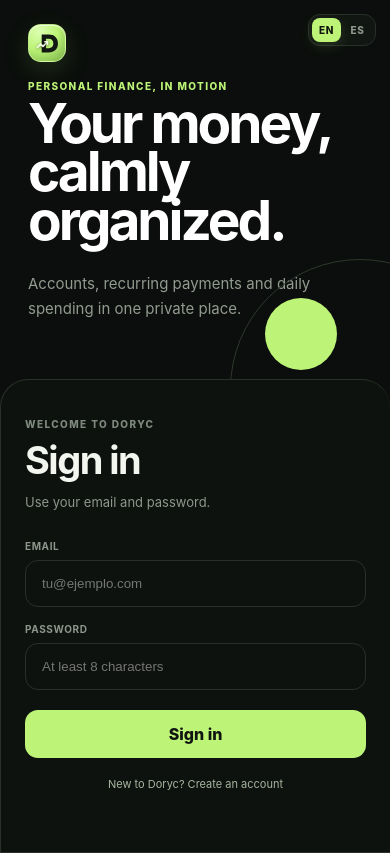
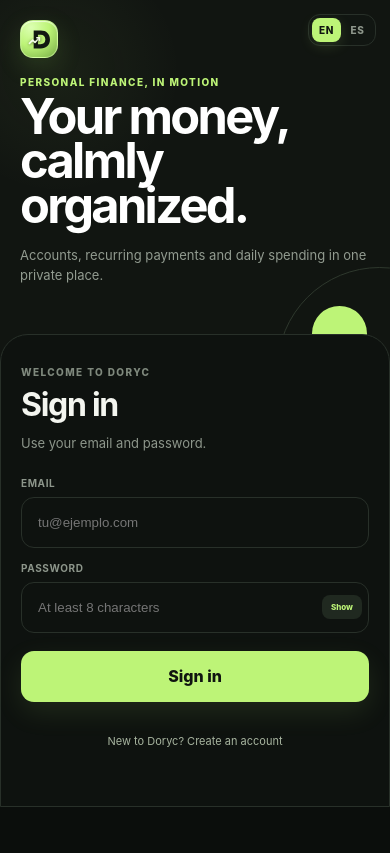
Before and after one commit to r1xt3r/doryc-finance, a Next.js app: page /login in a window 390 px wide. Built offline with nearby package versions, Linux system fonts and the light colour scheme; no server answers.

Commit message:
Polish sign-in and activate experience settings

```diff
--- a/app/globals.css
+++ b/app/globals.css
@@ -440,6 +440,56 @@
 .field-help { display:block; margin-top:1px; color:var(--muted); font-size:10px; line-height:1.45; }
 @media (max-width:520px) { .topbar-actions { gap:6px; }.language-selector button { min-width:29px; padding:6px 5px; }.auth-language { top:14px; right:14px; } }
 
+/* Functional experience preferences */
+.experience-trigger svg { display:block; }
+.experience-popover { width:286px; padding:18px; }
+.experience-group { margin-top:16px; }
+.experience-group>span { display:block; margin-bottom:7px; color:var(--muted); font-size:8px; font-weight:800; letter-spacing:.08em; text-transform:uppercase; }
+.theme-options { display:grid; grid-template-columns:repeat(3,1fr); gap:7px; }
+.theme-options button { position:relative; display:grid; justify-items:center; gap:6px; min-width:0; padding:9px 5px; border:1px solid var(--line); border-radius:10px; background:var(--panel); color:var(--ink); cursor:pointer; }
+.theme-options button.active,.motion-options button.active { border-color:var(--mint); box-shadow:inset 0 0 0 1px color-mix(in srgb,var(--mint) 20%,transparent); }
+.theme-options i { display:block; width:31px; height:23px; border:1px solid rgba(255,255,255,.16); border-radius:7px; }
+.theme-options b { overflow:hidden; max-width:100%; font-size:8px; text-overflow:ellipsis; white-space:nowrap; }
+.theme-options em { position:absolute; top:5px; right:6px; color:var(--mint); font-size:8px; font-style:normal; }
+.motion-options { display:grid; grid-template-columns:1fr 1fr; gap:7px; }
+.motion-options button { display:grid; gap:3px; min-width:0; padding:10px; border:1px solid var(--line); border-radius:10px; background:var(--panel); color:var(--ink); text-align:left; cursor:pointer; }
+.motion-options b { font-size:9px; }.motion-options small { color:var(--muted); font-size:7px; line-height:1.35; }
+.experience-saved { display:flex; align-items:center; gap:6px; margin:14px 0 0; color:var(--muted); font-size:7px; }.experience-saved i { width:6px; height:6px; border-radius:50%; background:var(--mint); box-shadow:0 0 8px color-mix(in srgb,var(--mint) 55%,transparent); }
+html[data-theme="midnight"] .dashboard,html[data-theme="midnight"] .auth-shell { background:radial-gradient(circle at 80% 0,rgba(128,186,255,.08),transparent 28%),#090d13; }
+html[data-theme="midnight"] .overview-links button,html[data-theme="midnight"] .quick-actions button,html[data-theme="midnight"] .card-cash-flow,html[data-theme="midnight"] .experience-popover,html[data-theme="midnight"] .notification-popover { background:#0d1520; }
+html[data-theme="warm"] .dashboard,html[data-theme="warm"] .auth-shell { background:radial-gradient(circle at 80% 0,rgba(244,196,119,.09),transparent 28%),#17130f; }
+html[data-theme="warm"] .overview-links button,html[data-theme="warm"] .quick-actions button,html[data-theme="warm"] .card-cash-flow,html[data-theme="warm"] .experience-popover,html[data-theme="warm"] .notification-popover { background:#1c1712; }
+
+/* A calmer, clearer sign-in experience */
+.auth-brand { background:radial-gradient(circle at 15% 20%,rgba(189,244,119,.055),transparent 28%),#111511; }
+.auth-points { display:grid; grid-template-columns:repeat(3,minmax(0,1fr)); gap:9px; width:min(590px,100%); margin-top:40px; }
+.auth-points span { display:grid; gap:6px; padding-top:10px; border-top:1px solid #344034; color:var(--mint); font-size:8px; }
+.auth-points b { color:#c5cdc3; font-size:9px; font-weight:600; }
+.auth-card .save-button { min-height:51px; border-radius:13px; box-shadow:0 10px 28px rgba(189,244,119,.1); }
+.password-field { position:relative; }.password-field input { padding-right:74px; }.password-field button { position:absolute; top:50%; right:7px; transform:translateY(-50%); padding:7px 9px; border:0; border-radius:8px; background:#202920; color:var(--mint); font-size:8px; font-weight:800; cursor:pointer; }
+.mode-switch { min-height:42px; }
+@media (max-width:900px) {
+  .auth-shell { min-height:100svh; align-content:start; }
+  .auth-brand { min-height:0; padding:88px 24px 74px; }
+  .auth-brand h1 { max-width:470px; font-size:clamp(44px,11vw,64px); line-height:.91; }
+  .auth-brand>p:last-of-type { max-width:390px; margin-top:20px; }
+  .auth-points { margin-top:26px; }
+  .auth-panel { position:relative; z-index:2; margin-top:-28px; padding:38px 24px max(52px,env(safe-area-inset-bottom)); border-right:1px solid var(--line); border-radius:28px 28px 0 0; }
+}
+@media (max-width:520px) {
+  .auth-brand { padding:76px 20px 58px; }
+  .auth-brand>.brand-mark { top:20px; left:20px; }
+  .auth-brand h1 { font-size:clamp(39px,12.5vw,52px); letter-spacing:-.055em; }
+  .auth-brand>p:last-of-type { margin-top:17px; font-size:13px; line-height:1.55; }
+  .auth-points { display:none; }
+  .auth-orbit { width:205px; right:-92px; bottom:-116px; }
+  .auth-orbit span:nth-child(1) { width:55px; }
+  .auth-panel { margin-top:-22px; padding:31px 20px 44px; }
+  .auth-heading { margin-bottom:23px; }.auth-heading h2 { font-size:32px; }
+  .auth-card form { gap:14px; }.auth-card input { min-height:51px; padding-top:14px; padding-bottom:14px; }
+  .experience-popover { position:fixed; top:78px; right:12px; width:calc(100vw - 24px); }
+}
+
 /* Credit and loans share one visual rhythm. */
 .cards-panel,.bank-loans-panel { margin:24px 0; padding:26px!important; }
 .cards-panel .section-heading,.bank-loans-panel .section-heading { margin-bottom:18px; }
--- a/app/login/page.tsx
+++ b/app/login/page.tsx
@@ -24,6 +24,7 @@
   const [mode, setMode] = useState<'signin' | 'signup'>('signin');
   const [message, setMessage] = useState('');
   const [busy, setBusy] = useState(false);
+  const [showPassword, setShowPassword] = useState(false);
 
   useEffect(() => {
     if (!root.current || window.matchMedia('(prefers-reduced-motion: reduce)').matches) return;
@@ -79,6 +80,7 @@
         <p className="eyebrow">{tr('PERSONAL FINANCE, IN MOTION', 'FINANZAS PERSONALES, EN MOVIMIENTO')}</p>
         <h1>{tr('Your money,', 'Tu dinero,')}<br />{tr('calmly organized.', 'en calma y orden.')}</h1>
         <p>{tr('Accounts, recurring payments and daily spending in one private place.', 'Cuentas, pagos recurrentes y gastos diarios en un solo lugar privado.')}</p>
+        <div className="auth-points" aria-label={tr('Doryc benefits', 'Beneficios de Doryc')}><span>01 <b>{tr('Private by design', 'Privado por diseño')}</b></span><span>02 <b>{tr('Your month at a glance', 'Tu mes de un vistazo')}</b></span><span>03 <b>{tr('Built for real life', 'Hecho para la vida real')}</b></span></div>
         <div className="auth-orbit"><span /><span /><span /></div>
       </section>
       <section className="auth-panel">
@@ -91,7 +93,7 @@
           <form onSubmit={submit}>
             {mode === 'signup' && <label><span>{tr('Name', 'Nombre')}</span><input name="fullName" required autoComplete="name" placeholder="Richard" /></label>}
             <label><span>{tr('Email', 'Correo')}</span><input name="email" required type="email" autoComplete="email" placeholder="tu@ejemplo.com" /></label>
-            <label><span>{tr('Password', 'Contraseña')}</span><input name="password" required type="password" minLength={8} autoComplete={mode === 'signin' ? 'current-password' : 'new-password'} placeholder={tr('At least 8 characters', 'Mínimo 8 caracteres')} /></label>
+            <label><span>{tr('Password', 'Contraseña')}</span><div className="password-field"><input name="password" required type={showPassword ? 'text' : 'password'} minLength={8} autoComplete={mode === 'signin' ? 'current-password' : 'new-password'} placeholder={tr('At least 8 characters', 'Mínimo 8 caracteres')} /><button type="button" aria-label={showPassword ? tr('Hide password', 'Ocultar contraseña') : tr('Show password', 'Mostrar contraseña')} onClick={() => setShowPassword((shown) => !shown)}>{showPassword ? tr('Hide', 'Ocultar') : tr('Show', 'Mostrar')}</button></div></label>
             {message && <div className="auth-message" role="status">{message}</div>}
             <button className="save-button" type="submit" disabled={busy}>{busy ? tr('Please wait…', 'Espera…') : mode === 'signin' ? tr('Sign in', 'Iniciar sesión') : tr('Create account', 'Crear cuenta')}</button>
           </form>
```
Also changed, not shown: app/components/ExperienceSettings.tsx (+16 -1 lines), lib/useExperiencePreferences.ts (+8 -7 lines).
